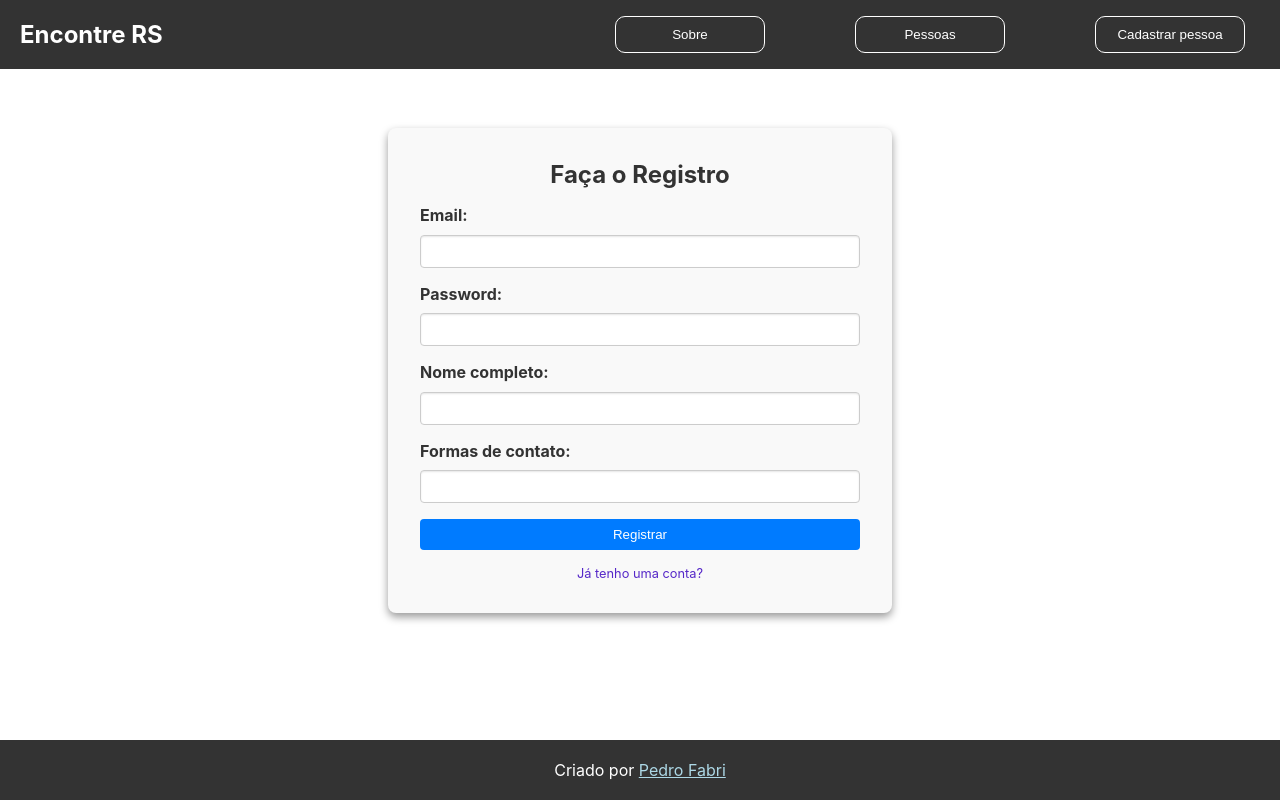
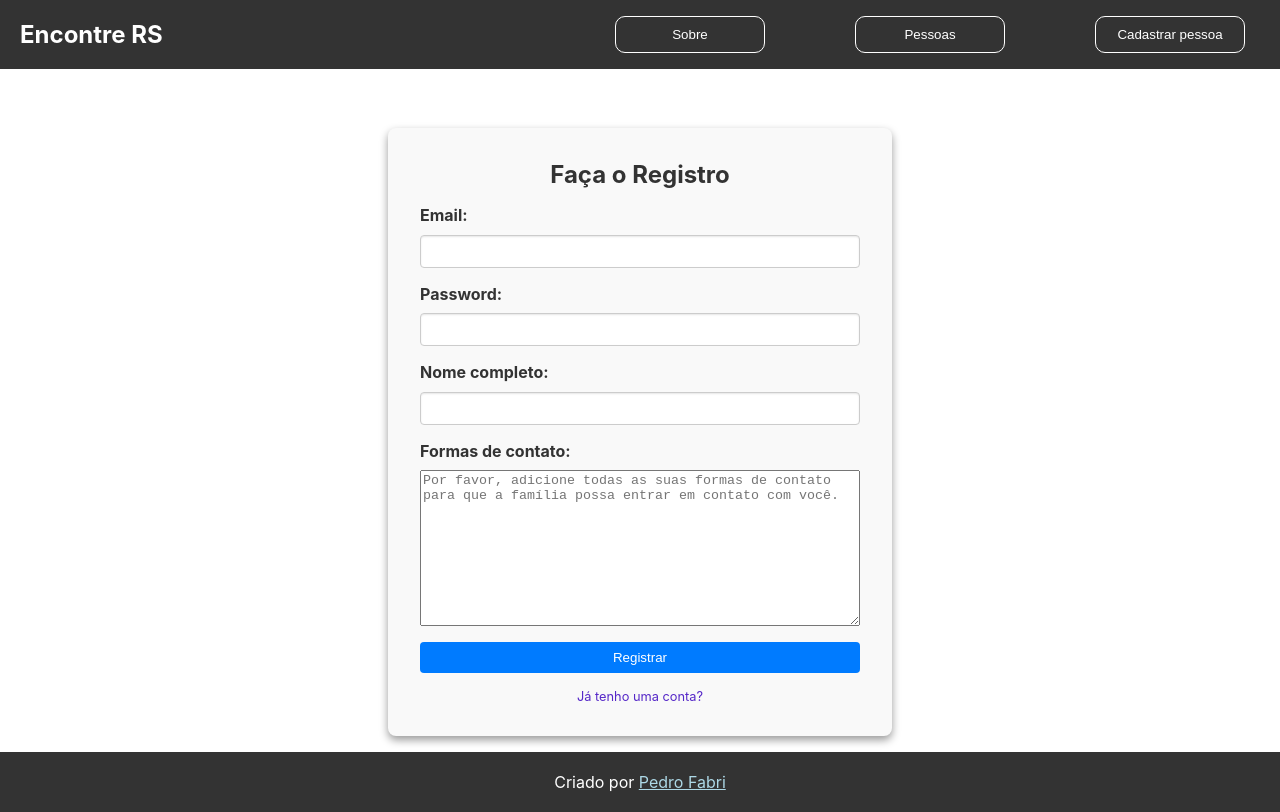
Before and after one commit to GustavoBarbos/encontre-rs-front, a React (Create React App) app: page /login in a window 1280 px wide. Built offline with nearby package versions, Linux system fonts and the light colour scheme; no server answers.

Commit message:
Contacts form as textarea

```diff
--- a/src/components/RegisterForm/RegisterForm.tsx
+++ b/src/components/RegisterForm/RegisterForm.tsx
@@ -1,4 +1,4 @@
-import { useState } from "react";
+import React, { useState } from "react";
 import { useDispatch } from "react-redux";
 import { FieldValues, SubmitHandler, useForm } from "react-hook-form";
 import { FirebaseError } from "firebase/app";
@@ -90,12 +90,13 @@ const RegisterForm = ({ toggleForm }: RegisterFormProps) => {
         </div>
         <div>
           <label htmlFor="contactForms">Formas de contato:</label>
-          <input
-            type="text"
-            id="contacts"
-            {...register("contacts", {
-              required: "Formas de contato são obrigatórias",
-            })}
+          <textarea
+              id="contacts"
+              {...register("contacts", {
+                required: "Formas de contato são obrigatórias",
+              })}
+              rows={10}
+              placeholder="Por favor, adicione todas as suas formas de contato para que a família possa entrar em contato com você."
           />
         </div>
         <button type="submit">
```
